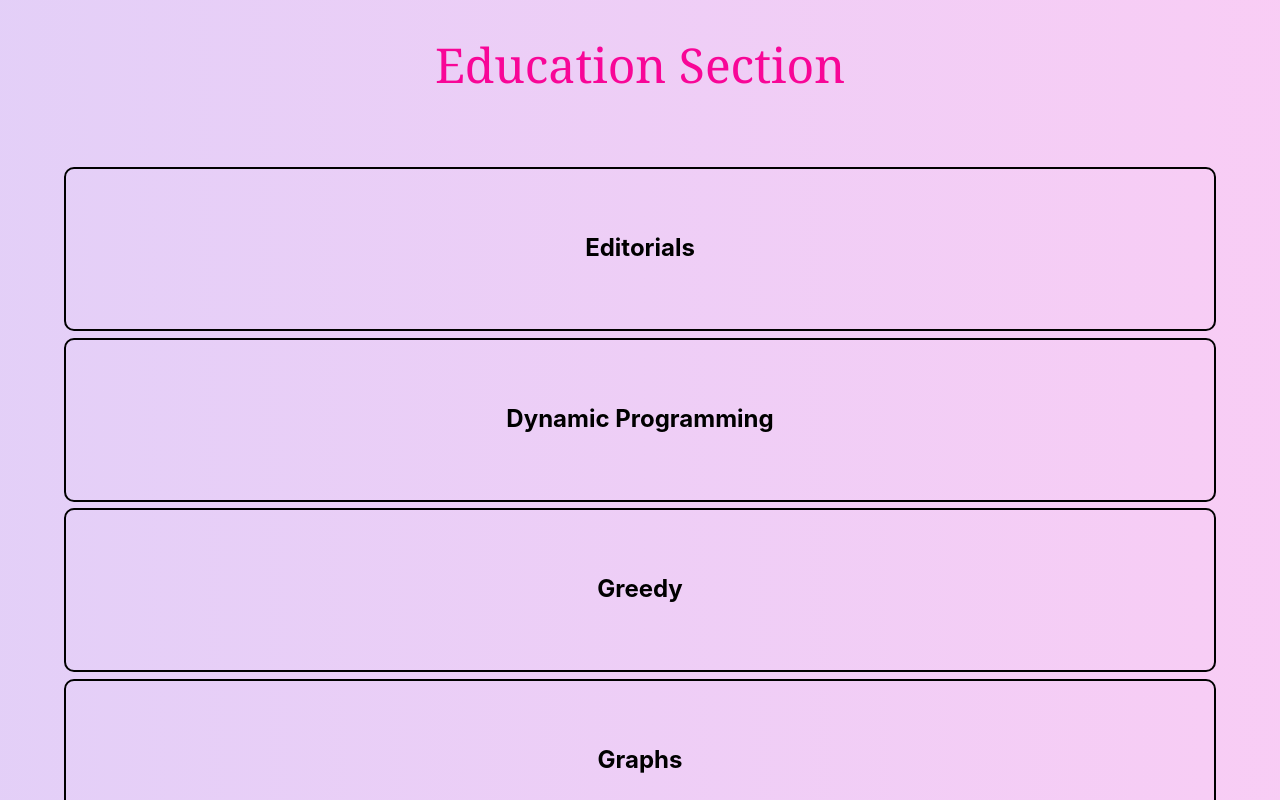
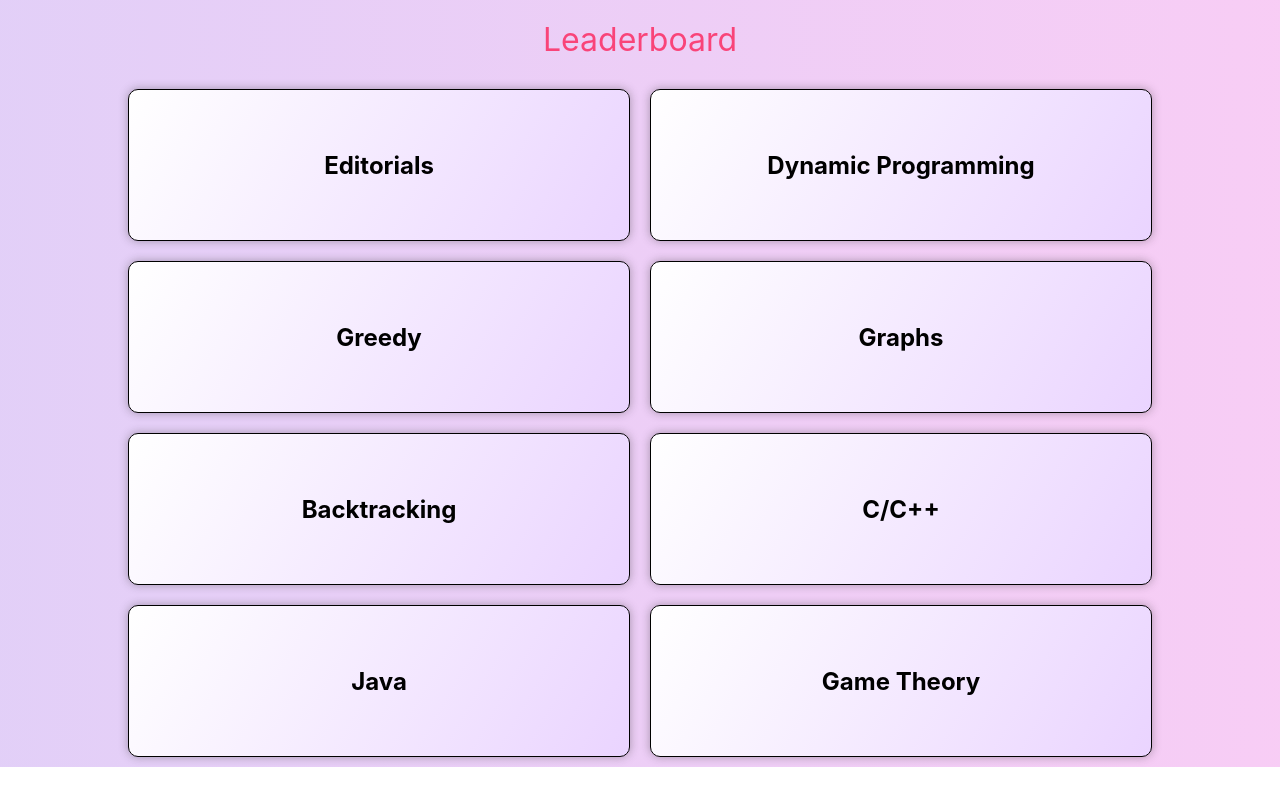
Before and after one commit to adityarai0705/CodeHub, a React (Create React App) app in the folder client-side/: page / in a window 1280 px wide. Shown: the top 800 px of the page. Built offline with nearby package versions, Linux system fonts and the light colour scheme.

Commit message:
Made adjustments in education section.

```diff
--- a/client-side/src/pages/Education/Education.css
+++ b/client-side/src/pages/Education/Education.css
@@ -1,33 +1,88 @@
-.education-heading{
-    padding-top: 2rem;
-    padding-bottom: 4rem;
-    font-size: 3rem;
+/* .education-heading{
     font-weight: 800;
     color: rgb(248, 6, 151);
     font-family: Cambria, Cochin, Georgia, Times, 'Times New Roman', serif;
     font-weight: 200;
     text-align: center;
+} */
+.super-box{
+    display: flex;
+    flex-direction: row;
+    justify-content: center;
+    align-items: center;
+    margin: 10px;
 }
-
+.education-heading {
+    font-size: xx-large;
+    color: #F94479;
+    text-align: center;
+    padding: 20px;
+}
 .edu-box{
-    margin-top: 0.4rem;
-    margin-bottom: 0.4rem;
+    background-color: white;
+    background: linear-gradient(120deg,#FFFFFF,#EAD4FF);
+    height: 150px;
+    width: 500px;
+    text-align: justify;
     display: flex;
-    height: 10rem;
-    width: auto;
+    justify-content: center;
+    align-items: center;
     border-radius: 10px;
-    margin-left: 4rem;
-    margin-right: 4rem;
-    border: 2px solid black;
+    box-shadow: 0 0 10px rgba(48, 48, 48, 0.373);
+    border: 1px solid black;
 }
-
+.edu-box:hover{
+    cursor: pointer;
+    background: linear-gradient(90deg,white, white);
+    /* opacity: 0.7; */
+    border-width: 1.2px;
+    box-shadow: 0 0 3px rgba(48, 48, 48, 0.373);
+}
 .edu-title{
-    padding-top: 4rem;
-    padding-left: 1rem;
-    padding-right: 1rem;
     font-weight: bold;
-    width: 100%;
+    width: 90%;
     color: black;
     font-size: 1.5rem;
     text-align: center;
 }
+
+.EducationOuterContainer{
+    width: 100%;
+    display: flex;
+    justify-content: center;
+    align-items: center;
+}
+.EducationInnerContainer{
+    width: 1566px;
+    display: flex;
+    justify-content: start;
+    align-items: center;
+    flex-direction: row;
+    flex-wrap: wrap;
+}
+
+@media screen and (max-width: 1565px) {
+    .EducationInnerContainer{
+        width: 1044px;
+    }
+}
+
+@media screen and (max-width: 1044px) {
+    .EducationInnerContainer{
+        width: 522px;
+    }
+}
+
+@media screen and (max-width: 522px) {
+    .edu-box{
+        height: 100px;
+        width: 80vw;
+    }
+    .EducationInnerContainer{
+        width: 100%;
+        justify-content: center;
+    }
+    /* .EducationOuterContainer{
+        width: 100%;
+    } */
+}
--- a/client-side/src/pages/Education/Education.jsx
+++ b/client-side/src/pages/Education/Education.jsx
@@ -42,8 +42,10 @@ function EduSection(props)
 {
     return (
         <div>
+            <div className="super-box">
             <div className="edu-box">
                 <div className="edu-title">{props.title}</div>
+            </div>
             </div>
         </div>
     );
@@ -62,8 +64,13 @@ function CreateList(props)
 export default function Education() {
   return (
     <div className="background-pink-blue">
-        <div className="education-heading">Education Section</div>
-        {educationCategories.map(EduSection)}
+        {/* <div className="education-heading">Education Section</div> */}
+        <div className='education-heading'>Leaderboard</div>
+        <div className='EducationOuterContainer'>
+            <div className='EducationInnerContainer'>
+                {educationCategories.map(EduSection)}
+            </div>
+        </div>
     </div>
   )
 }
```
